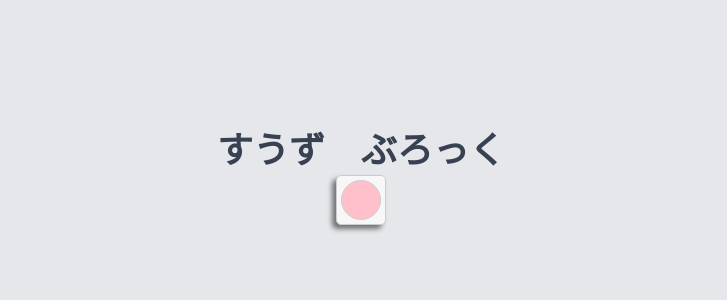
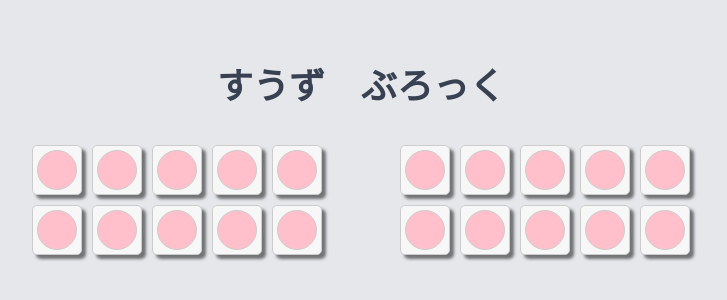
Before and after one commit to jimitas/suuzu-block, a Next.js app: page / in a window 1280 px wide. Shown: the part 220-520 px from the top of the page, without its empty margins (279-1006 px from the left). Built offline with nearby package versions, Linux system fonts and the light colour scheme.

Commit message:
20このブロックを配置した。

```diff
--- a/src/pages/index.tsx
+++ b/src/pages/index.tsx
@@ -2,34 +2,45 @@ import Head from "next/head";
 import styles from "@/styles/Home.module.css";
 import { useRef, useState } from "react";
 
+const CASES_COUNT = 2;
+const ROWS_COUNT = 2;
+const COLUMNS_COUNT = 5;
+const BLOCKS_COUNT = CASES_COUNT * ROWS_COUNT * COLUMNS_COUNT;
+
 export default function Home() {
-  const blockOuterRef = useRef<HTMLDivElement>(null);
-  const blockInnerRef = useRef<HTMLDivElement>(null);
-  const [rotationAngle, setRotationAngle] = useState(0);
-  const [isFlipped, setIsFlipped] = useState(false);
-  const [blockColor, setBlockColor] = useState("pink");
+  const blockRefs = useRef<Array<HTMLDivElement | null>>([]);
+  const [rotationAngles, setRotationAngles] = useState<number[]>(new Array(BLOCKS_COUNT).fill(0));
+  const [isFlipped, setIsFlipped] = useState(new Array(BLOCKS_COUNT).fill(false));
+  const [blockColors, setBlockColors] = useState<string[]>(new Array(BLOCKS_COUNT).fill("pink"));
 
-  const handleBlockDoubleClick = () => {
-    setIsFlipped(!isFlipped);
-    setBlockColor((prevColor) => (prevColor === "pink" ? "blue" : "pink"));
-    // 現在の角度に180度を加える
-    setRotationAngle((prevAngle) => prevAngle + 180);
-    if (!blockOuterRef.current) return;
-    blockOuterRef.current.style.boxShadow = "0px 4px 4px rgba(0, 0, 0, 0.2)";
+  const handleBlockDoubleClick = (blockIndex: number) => {
+    setIsFlipped((prevFlipped) => {
+      const newFlipped = [...prevFlipped];
+      newFlipped[blockIndex] = !newFlipped[blockIndex];
+      return newFlipped;
+    });
+
+    setBlockColors((prevColors) => {
+      const newColors = [...prevColors];
+      newColors[blockIndex] = prevColors[blockIndex] === "pink" ? "blue" : "pink";
+      return newColors;
+    });
+
+    setRotationAngles((prevAngles) => {
+      const newAngles = [...prevAngles];
+      newAngles[blockIndex] += 180;
+      return newAngles;
+    });
+
+    if (!blockRefs.current[blockIndex]) return;
+    blockRefs.current[blockIndex]!.style.boxShadow = "0px 4px 4px rgba(0, 0, 0, 0.2)";
   };
 
-  const handleTransitionEnd = () => {
-    if (!blockOuterRef.current) return;
-    blockOuterRef.current.style.boxShadow = isFlipped
+  const handleTransitionEnd = (blockIndex: number) => {
+    if (!blockRefs.current[blockIndex]) return;
+    blockRefs.current[blockIndex]!.style.boxShadow = isFlipped[blockIndex]
       ? "-4px 4px 3px rgba(0, 0, 0, 0.5)"
       : "4px 4px 3px rgba(0, 0, 0, 0.5)";
-  };
-
-  // 回転スタイルの作成
-  const rotationStyle = {
-    transform: `rotateY(${rotationAngle}deg)`,
-    transition: "transform 0.2s ease",
-    transformOrigin: "center",
   };
 
   return (
@@ -43,14 +54,35 @@ export default function Home() {
       <main className="flex flex-col items-center justify-center min-h-screen py-2 bg-gray-200">
         <h1 className="text-4xl font-bold text-gray-700">すうず　ぶろっく</h1>
 
-        <div
-          ref={blockOuterRef}
-          className={styles.suuzuBlockOuter}
-          onDoubleClick={handleBlockDoubleClick}
-          onTransitionEnd={handleTransitionEnd}
-          style={{ ...rotationStyle }}
-        >
-          <div ref={blockInnerRef} className={styles.suuzuBlockInner} style={{ backgroundColor: blockColor }}></div>
+        <div className="flex">
+          {Array.from({ length: CASES_COUNT }).map((_, caseIndex) => (
+            <div key={caseIndex} className="border-2 p-4 m-4">
+              {Array.from({ length: ROWS_COUNT }).map((_, rowIndex) => (
+                <div key={rowIndex} className="flex">
+                  {Array.from({ length: COLUMNS_COUNT }).map((_, columnIndex) => {
+                    const blockIndex = caseIndex * (ROWS_COUNT * COLUMNS_COUNT) + rowIndex * COLUMNS_COUNT + columnIndex;
+                    return (
+                      <div
+                        key={blockIndex}
+                        ref={(el) => (blockRefs.current[blockIndex] = el)}
+                        className={styles.suuzuBlockOuter}
+                        onDoubleClick={() => handleBlockDoubleClick(blockIndex)}
+                        onTransitionEnd={() => handleTransitionEnd(blockIndex)}
+                        style={{
+                          transform: `rotateY(${rotationAngles[blockIndex]}deg)`,
+                          transition: "transform 0.2s ease",
+                          boxShadow:"4px 4px 3px rgba(0, 0, 0, 0.5)",
+                          transformOrigin: "center",
+                        }}
+                      >
+                        <div className={styles.suuzuBlockInner} style={{ backgroundColor: blockColors[blockIndex] }}></div>
+                      </div>
+                    );
+                  })}
+                </div>
+              ))}
+            </div>
+          ))}
         </div>
       </main>
     </>
```
